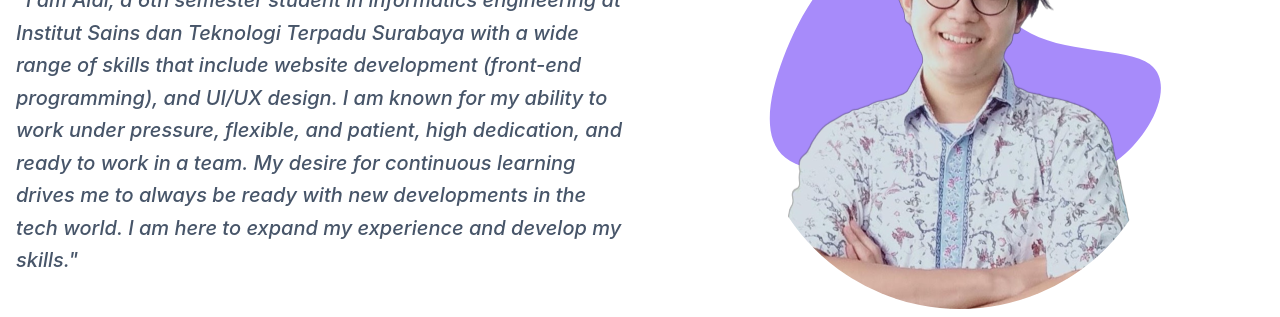
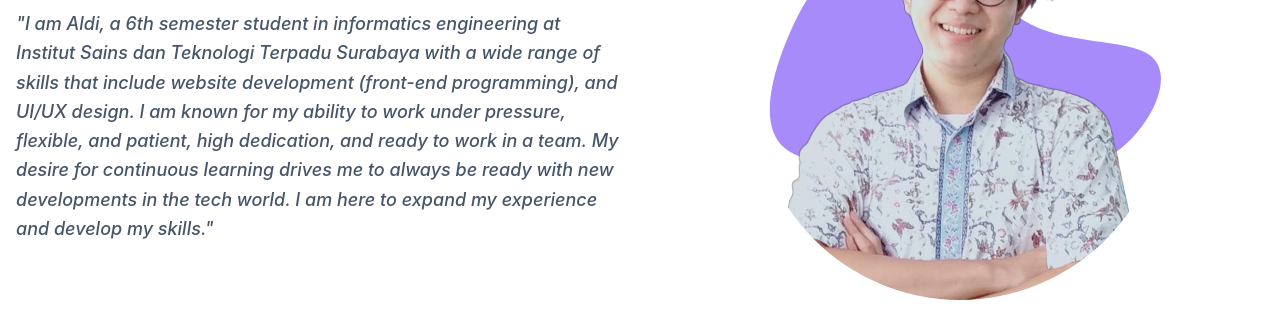
Before and after one commit to NetskyA/Portofolio-aldi_afendiyanto, a website: page index.html in a window 1280 px wide. Shown: the part 276-593 px from the top of the page. Drawn offline with nearby package versions, Linux system fonts and the light colour scheme.

Commit message:
Update index.html

```diff
--- a/index.html
+++ b/index.html
@@ -112,7 +112,7 @@
                                 UI/UX Designer
                             </span>
                         </h2>
-                        <p class="font-medium text-xl pt-3 dark:text-white text-medium_gray leading-relaxed mb-8" style="font-style: italic;">
+                        <p class="font-medium text-lg pt-3 dark:text-white text-medium_gray leading-relaxed mb-8" style="font-style: italic;">
                             "I am Aldi, a 6th semester student in informatics engineering at Institut Sains dan Teknologi Terpadu Surabaya with a wide range of skills that include website development (front-end programming), and UI/UX design. I am known for my ability to work under pressure, flexible, and patient, high dedication, and ready to work in a team. My desire for continuous learning drives me to always be ready with new developments in the tech world. I am here to expand my experience and develop my skills."
                         </p>
                         <!-- <hr class="h-1 w-full rounded-full my-8 justify-center lg:w-1/2  bg-medium_gray dark:bg-medium_gray"> -->
```
